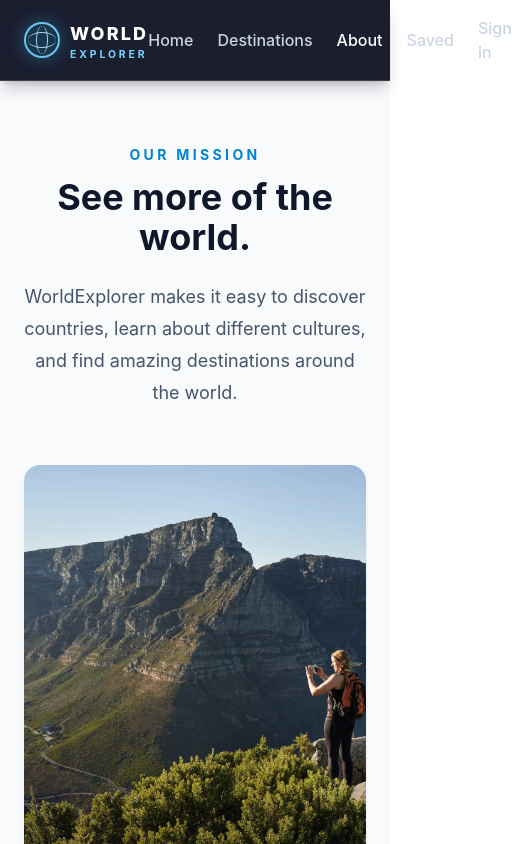
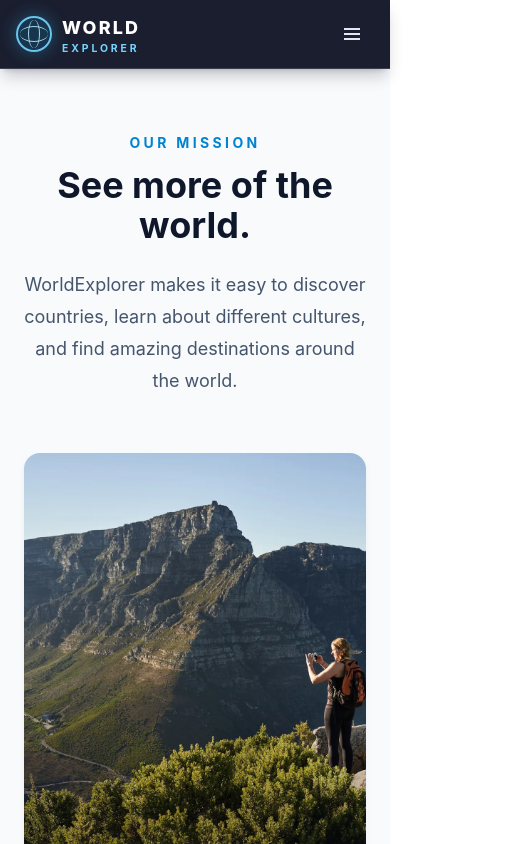
Before and after one commit to BRENDACHEBET1/project-travel-destinations, a React (Vite) app in the folder frontend/: page /about in a window 390 px wide. Shown: the top 844 px of the page, 512 px wide, since content can reach past the window. Built offline with nearby package versions, Linux system fonts and the light colour scheme; no server answers.

Commit message:
Make NavBar responsive

```diff
--- a/frontend/src/components/NavBar.jsx
+++ b/frontend/src/components/NavBar.jsx
@@ -12,7 +12,7 @@ function Navbar() {
 
   return (
     <nav className="relative z-20 border-b border-white/15 bg-slate-950/90 text-white shadow-lg shadow-slate-950/20 backdrop-blur-md">
-      <div className="mx-auto flex max-w-7xl items-center justify-between px-6 py-4">
+      <div className="mx-auto flex max-w-7xl items-center justify-between px-4 py-3 sm:px-6 sm:py-4">
         {/* Logo */}
         <Link
           to="/"
@@ -36,7 +36,7 @@ function Navbar() {
         </Link>
 
         {/* Navigation */}
-        <div className="flex items-center gap-6">
+        <div className="hidden items-center gap-6 md:flex">
           <NavLink
             to="/"
             className={({ isActive }) =>
@@ -97,6 +97,43 @@ function Navbar() {
             </NavLink>
           )}
         </div>
+
+        <details className="group relative md:hidden">
+          <summary className="grid h-11 w-11 cursor-pointer list-none place-items-center rounded-lg text-slate-200 transition hover:bg-white/10 hover:text-white focus:outline-none focus:ring-2 focus:ring-sky-300 [&::-webkit-details-marker]:hidden">
+            <span className="sr-only">Toggle navigation menu</span>
+            <svg aria-hidden="true" viewBox="0 0 24 24" className="h-6 w-6 fill-none stroke-current stroke-2 group-open:hidden">
+              <path d="M4 7h16M4 12h16M4 17h16" />
+            </svg>
+            <svg aria-hidden="true" viewBox="0 0 24 24" className="hidden h-6 w-6 fill-none stroke-current stroke-2 group-open:block">
+              <path d="m6 6 12 12M18 6 6 18" />
+            </svg>
+          </summary>
+          <div className="absolute right-0 top-full z-30 mt-2 w-56 rounded-xl border border-white/15 bg-slate-950 p-2 shadow-xl shadow-slate-950/40">
+            <div className="flex flex-col gap-1">
+              <NavLink to="/" className={({ isActive }) => `rounded-lg px-3 py-3 font-medium transition ${isActive ? "bg-white/10 text-white" : "text-slate-300 hover:bg-white/10 hover:text-white"}`}>
+                Home
+              </NavLink>
+              <NavLink to="/destinations" className={({ isActive }) => `rounded-lg px-3 py-3 font-medium transition ${isActive ? "bg-white/10 text-white" : "text-slate-300 hover:bg-white/10 hover:text-white"}`}>
+                Destinations
+              </NavLink>
+              <NavLink to="/about" className={({ isActive }) => `rounded-lg px-3 py-3 font-medium transition ${isActive ? "bg-white/10 text-white" : "text-slate-300 hover:bg-white/10 hover:text-white"}`}>
+                About
+              </NavLink>
+              <NavLink to="/saved-destinations" className={({ isActive }) => `rounded-lg px-3 py-3 font-medium transition ${isActive ? "bg-white/10 text-white" : "text-slate-300 hover:bg-white/10 hover:text-white"}`}>
+                Saved
+              </NavLink>
+              {signedIn ? (
+                <button type="button" onClick={handleLogout} className="rounded-lg px-3 py-3 text-left font-medium text-slate-300 transition hover:bg-white/10 hover:text-white">
+                  Sign out
+                </button>
+              ) : (
+                <NavLink to="/login" className={({ isActive }) => `rounded-lg px-3 py-3 font-medium transition ${isActive ? "bg-white/10 text-white" : "text-slate-300 hover:bg-white/10 hover:text-white"}`}>
+                  Sign in
+                </NavLink>
+              )}
+            </div>
+          </div>
+        </details>
       </div>
     </nav>
   );
```
